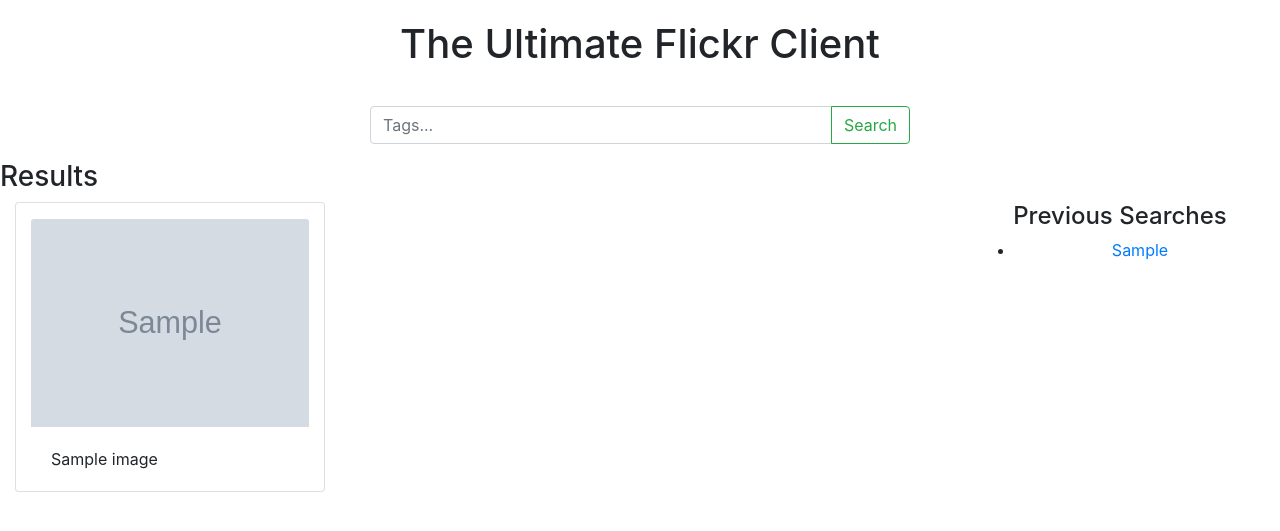
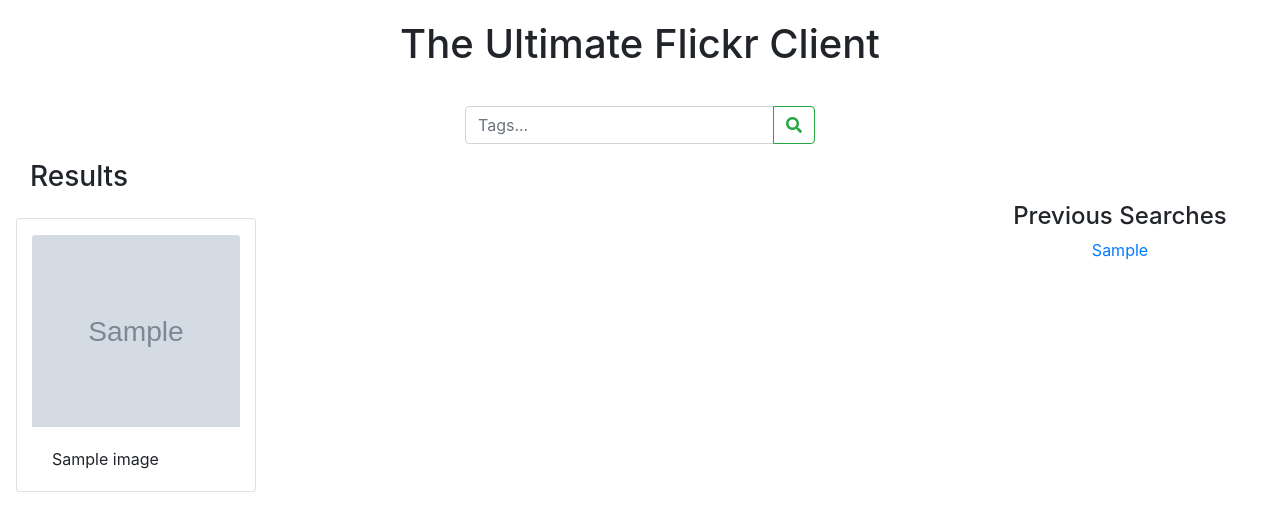
Before and after one commit to baranugur/hipo, a Django app: template photo/templates/photo/index.html in a window 1280 px wide. Shown: the top 531 px of the page. Run offline with Django 3.2, Linux system fonts and the light colour scheme; tables that the repository leaves empty hold one stand-in row (values such as "Sample post"); the template is opened without the code that fills it: values that come from a table or form of the project are taken from there, most other values are stand-ins (such as "Sample title", 1, 10 or a date in 2020); grey boxes marked "Sample" are stand-in pictures; some libraries are stand-ins or nearby versions.

Commit message:
Modify front-end
- Get the images to be the same size inside the cards.
- Change search button's text to a magnifying glass icon
- Display previous searches as paragraphs instead of
  an unordered list
- Change results per page from 6 to 16
- Change color of the pagination buttons

```diff
--- a/photo/static/css/photo.css
+++ b/photo/static/css/photo.css
@@ -1,16 +1,26 @@
 h1 {
     text-align: center;
     margin-block-start: 20px;
+}
+
+h3 {
+    margin-left: 30px;
 }
 
 .input-group {
     margin-block-start: 30px;
 }
 
-.card {
-    float: left;
+.card-img-top {
+    width: 100%;
+    height: 15vw;
+    object-fit: cover;
 }
 
 #previous-searches {
     text-align: center;
 }
+
+#pagination {
+    justify-content: center;
+}
--- a/photo/templates/photo/index.html
+++ b/photo/templates/photo/index.html
@@ -7,6 +7,7 @@
 
     <!-- Bootstrap CSS -->
     <link rel="stylesheet" href="https://stackpath.bootstrapcdn.com/bootstrap/4.1.3/css/bootstrap.min.css" integrity="sha384-MCw98/SFnGE8fJT3GXwEOngsV7Zt27NXFoaoApmYm81iuXoPkFOJwJ8ERdknLPMO" crossorigin="anonymous">
+    <link rel="stylesheet" href="https://use.fontawesome.com/releases/v5.6.3/css/all.css" integrity="sha384-UHRtZLI+pbxtHCWp1t77Bi1L4ZtiqrqD80Kn4Z8NTSRyMA2Fd33n5dQ8lWUE00s/" crossorigin="anonymous">
     <link rel="stylesheet" href="{% static 'css/photo.css' %}">
 </head>
 <body>
@@ -15,11 +16,11 @@
     <form>
         <div class="container">
             <div class="row justify-content-md-center">
-            <div class="col-6">
+                <div class="col-4">
                     <div class="input-group mb-3">
                         <input type="text" name="tag" class="form-control" placeholder="Tags...">
                         <div class="input-group-append">
-                            <button id="searchButton" class="btn btn-outline-success" type="submit">Search</button>
+                            <button id="searchButton" class="btn btn-outline-success" type="submit"><i class="fas fa-search"></i></button>
                         </div>
                     </div>
                 </div>
@@ -33,50 +34,53 @@
     <div class="container-fluid">
         <div class="row">
             <div id="gallery" class="col-9">
+                <div class="card-deck">
                     {% for image in images %}
-                    <div class="card col-4">
+                        <div class="card col-3 m-3">
                             <img src="{{ image.url }}" class="card-img-top mt-3">
                             <div class="card-body">
                                 <p class="card-text">{{ image.title }}</p>
                             </div>
                         </div>
+                        {% if forloop.counter|divisibleby:4 %}
+                            </div>
+                            <div class="card-deck">
+                        {% endif %}
                     {% endfor %}
-
+                </div>
             </div>
             <div id="previous-searches" class="col-3">
                 {% if previous_searches %}
                     <h4>Previous Searches</h4>
                 {% endif %}
-                <ul>
                 {% for search in previous_searches %}
-                        <li>
-                            <a href="?tag={{ search.keyword }}">{{ search.keyword }}</a>
-                        </li>
+                    <p><a href="?tag={{ search.keyword }}">{{ search.keyword }}</a></p>
                 {% endfor %}
-                </ul>
             </div>
         </div>
     </div>
 
+    <div id="pagination" class="d-flex p-2 col-9">
         {% if images.has_other_pages %}
             {% if images.has_previous %}
-            <a class="btn btn-outline-info mb-4" href="?tag={{ previous_searches.0 }}&page=1">First</a>
-            <a class="btn btn-outline-info mb-4" href="?tag={{ previous_searches.0 }}&page={{ images.previous_page_number }}">Previous</a>
+                <a class="btn btn-outline-dark mb-4" href="?tag={{ previous_searches.0 }}&page=1">First</a>
+                <a class="btn btn-outline-dark mb-4" href="?tag={{ previous_searches.0 }}&page={{ images.previous_page_number }}">Previous</a>
             {% endif %}
 
             {% for num in images.paginator.page_range %}
                 {% if images.number == num %}
-                <a class="btn btn-info mb-4" href="?tag={{ previous_searches.0 }}&page={{ num }}">{{ num }}</a>
+                    <a class="btn btn-dark mb-4" href="?tag={{ previous_searches.0 }}&page={{ num }}">{{ num }}</a>
                 {% elif num > images.number|add:'-3' and num < images.number|add:'3' %}
-                <a class="btn btn-outline-info mb-4" href="?tag={{ previous_searches.0 }}&page={{ num }}">{{ num }}</a>
+                    <a class="btn btn-outline-dark mb-4" href="?tag={{ previous_searches.0 }}&page={{ num }}">{{ num }}</a>
                 {% endif %}
             {% endfor %}
 
             {% if images.has_next %}
-            <a class="btn btn-outline-info mb-4" href="?tag={{ previous_searches.0 }}&page={{ images.next_page_number }}">Next</a>
-            <a class="btn btn-outline-info mb-4" href="?tag={{ previous_searches.0 }}&page={{ images.paginator.num_pages }}">Last</a>
+                <a class="btn btn-outline-dark mb-4" href="?tag={{ previous_searches.0 }}&page={{ images.next_page_number }}">Next</a>
+                <a class="btn btn-outline-dark mb-4" href="?tag={{ previous_searches.0 }}&page={{ images.paginator.num_pages }}">Last</a>
             {% endif %}
         {% endif %}
+    </div>
 
      <!-- Optional JavaScript -->
     <!-- jQuery first, then Popper.js, then Bootstrap JS -->
--- a/photo/views.py
+++ b/photo/views.py
@@ -13,7 +13,7 @@
     params = {}
     response = flickr.search(params)
     image_list = flickr.get_images(response)
-    paginator = Paginator(image_list, 6)
+    paginator = Paginator(image_list, 16)
 
     if tag and not page:
         existing_search = PreviousSearch.objects.filter(keyword=tag)
```
Lines whose indentation alone changed are shown as unchanged.
